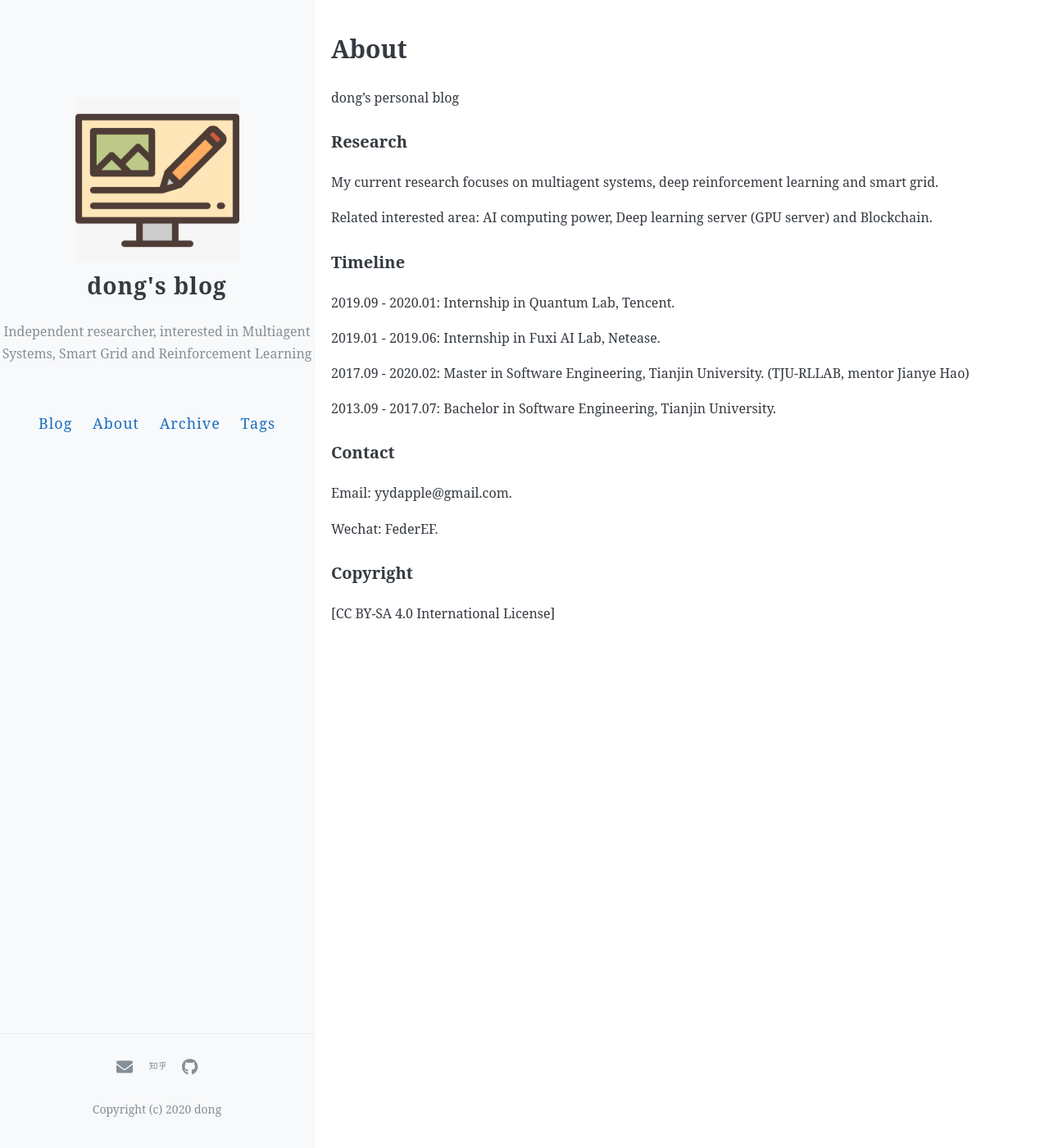
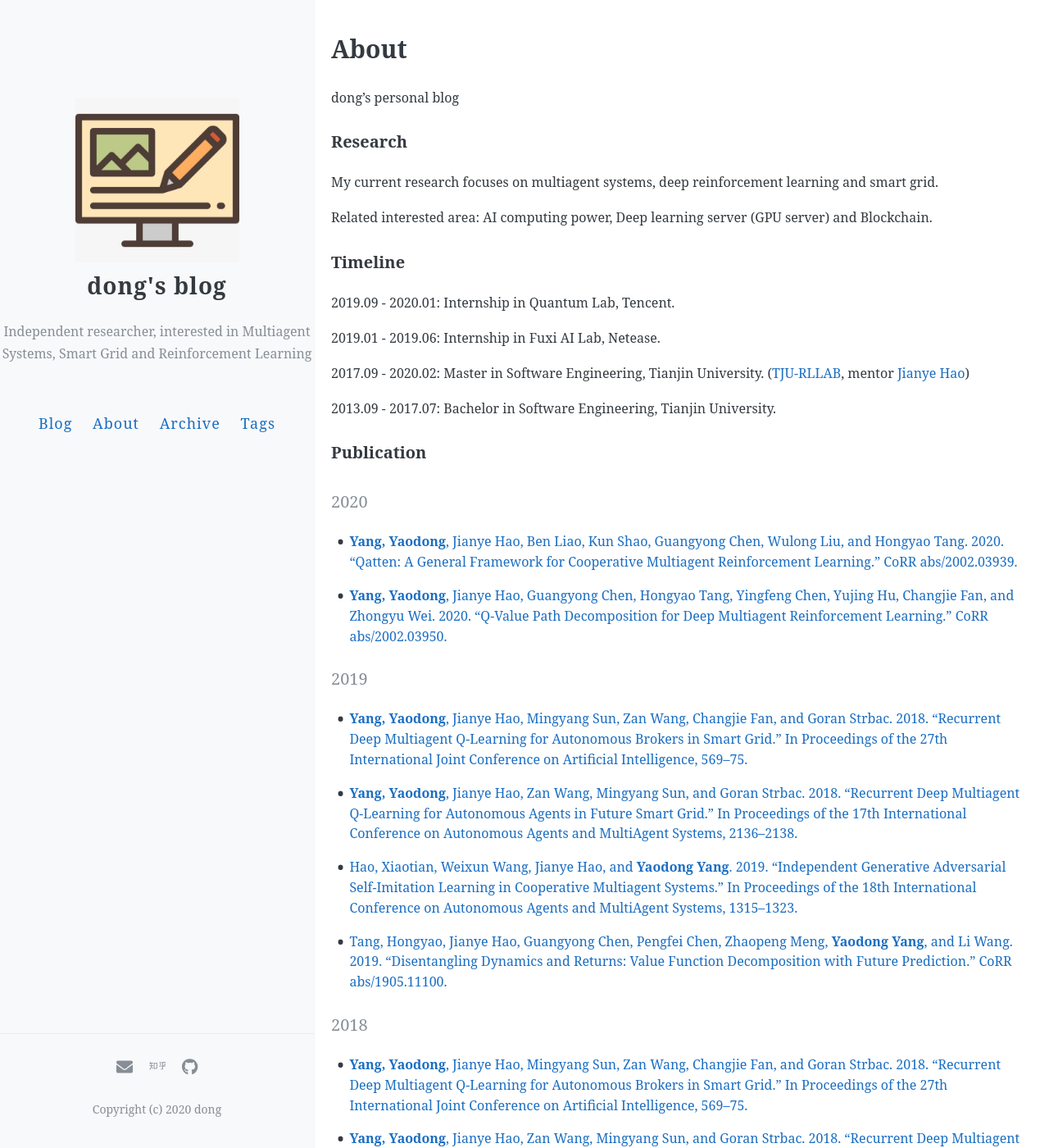
Before and after one commit to CNDOTA/CNDOTA.github.io, a Jekyll site: the page built from about.md, in a window 1280 px wide and 1400 px high. Shown: the whole window at 82% size. Built offline with Jekyll 4.4.1, drawn with Linux system fonts in a browser that asks for light colours; comment, search, counter and statistics services are not loaded; some of the changed text lies outside the part shown.

Commit message:
sixth submit

```diff
--- a/about.md
+++ b/about.md
@@ -18,9 +18,46 @@ Related interested area: AI computing power, Deep learning server (GPU server) a
 
 2019.01 - 2019.06: Internship in Fuxi AI Lab, Netease.
 
-2017.09 - 2020.02: Master in Software Engineering, Tianjin University. (TJU-RLLAB, mentor Jianye Hao)
+2017.09 - 2020.02: Master in Software Engineering, Tianjin University. ([TJU-RLLAB](http://www.icdai.org/), mentor [Jianye Hao](http://www.escience.cn/people/jianye/index.html))
 
 2013.09 - 2017.07: Bachelor in Software Engineering, Tianjin University.
+
+### Publication
+
+#### 2020
+- [**Yang, Yaodong**, Jianye Hao, Ben Liao, Kun Shao, Guangyong Chen, Wulong Liu, and Hongyao Tang. 2020.
+“Qatten: A General Framework for Cooperative Multiagent Reinforcement Learning.”
+CoRR abs/2002.03939.](https://arxiv.org/abs/2002.03939)
+
+- [**Yang, Yaodong**, Jianye Hao, Guangyong Chen, Hongyao Tang, Yingfeng Chen, Yujing Hu, Changjie Fan, and Zhongyu Wei. 2020.
+“Q-Value Path Decomposition for Deep Multiagent Reinforcement Learning.”
+CoRR abs/2002.03950.](https://arxiv.org/abs/2002.03950)
+
+#### 2019
+- [**Yang, Yaodong**, Jianye Hao, Mingyang Sun, Zan Wang, Changjie Fan, and Goran Strbac. 2018.
+“Recurrent Deep Multiagent Q-Learning for Autonomous Brokers in Smart Grid.”
+In Proceedings of the 27th International Joint Conference on Artificial Intelligence, 569–75.](https://doi.org/10.24963/ijcai.2018/79)
+
+- [**Yang, Yaodong**, Jianye Hao, Zan Wang, Mingyang Sun, and Goran Strbac. 2018.
+“Recurrent Deep Multiagent Q-Learning for Autonomous Agents in Future Smart Grid.”
+In Proceedings of the 17th International Conference on Autonomous Agents and MultiAgent Systems, 2136–2138.](http://dl.acm.org/citation.cfm?id=3237383.3238097)
+
+- [Hao, Xiaotian, Weixun Wang, Jianye Hao, and **Yaodong Yang**. 2019.
+“Independent Generative Adversarial Self-Imitation Learning in Cooperative Multiagent Systems.”
+In Proceedings of the 18th International Conference on Autonomous Agents and MultiAgent Systems, 1315–1323.](http://dl.acm.org/citation.cfm?id=3306127.3331837)
+
+- [Tang, Hongyao, Jianye Hao, Guangyong Chen, Pengfei Chen, Zhaopeng Meng, **Yaodong Yang**, and Li Wang. 2019.
+“Disentangling Dynamics and Returns: Value Function Decomposition with Future Prediction.”
+CoRR abs/1905.11100.](http://arxiv.org/abs/1905.11100)
+
+#### 2018
+- [**Yang, Yaodong**, Jianye Hao, Mingyang Sun, Zan Wang, Changjie Fan, and Goran Strbac. 2018.
+“Recurrent Deep Multiagent Q-Learning for Autonomous Brokers in Smart Grid.”
+In Proceedings of the 27th International Joint Conference on Artificial Intelligence, 569–75.](https://doi.org/10.24963/ijcai.2018/79)
+
+- [**Yang, Yaodong**, Jianye Hao, Zan Wang, Mingyang Sun, and Goran Strbac. 2018.
+“Recurrent Deep Multiagent Q-Learning for Autonomous Agents in Future Smart Grid.”
+In Proceedings of the 17th International Conference on Autonomous Agents and MultiAgent Systems, 2136–2138.](http://dl.acm.org/citation.cfm?id=3237383.3238097)
 
 ### Contact
 
```
